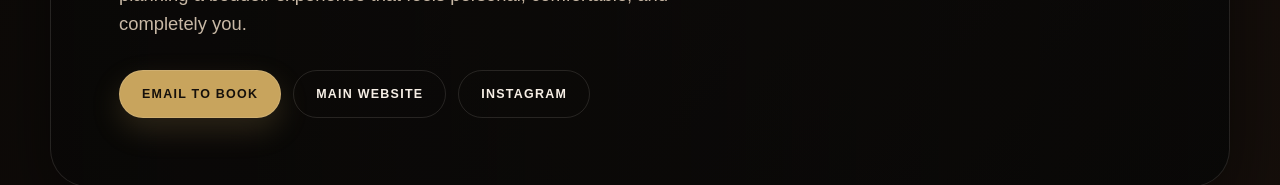
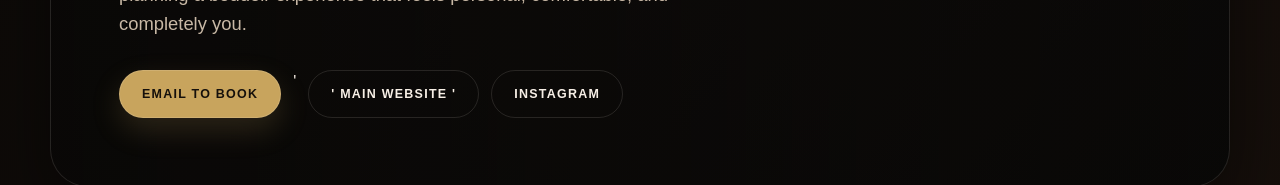
Before and after one commit to ThistleAndSalt/thistle-and-salt-site, a React (Vite) app: page / in a window 1280 px wide. Shown: the part 4828-5013 px from the top of the page. Built offline with nearby package versions, Linux system fonts and the light colour scheme.

Commit message:
Update App.jsx

```diff
--- a/src/App.jsx
+++ b/src/App.jsx
@@ -231,9 +231,9 @@ export default function App() {
                   <Button href="mailto:timspillers@yahoo.com?subject=Thistle%20%26%20Salt%20Boudoir%20Session%20Inquiry">
                     Email to Book
                   </Button>
-                  <Button href="https://thistleandsalt.com" variant="ghost">
-                    Main Website
-                  </Button>
+                 ' <Button href="https://thistleandsalt.com" variant="ghost">
+                 '   Main Website
+                '  </Button>
                   <Button
                     href="https://www.instagram.com/"
                     variant="ghost"
```
